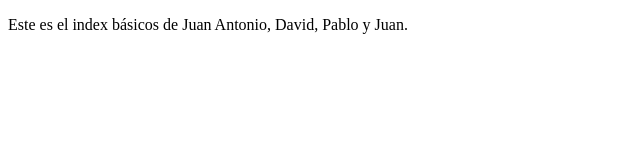
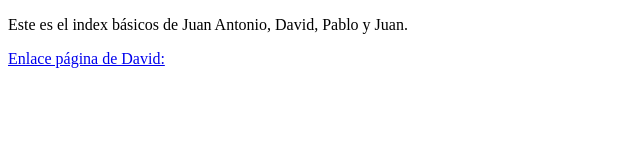
Before and after one commit to jp022/TrabajoDeEquipo, a plain HTML site: page INDEX.html in a window 1280 px wide. Shown: the whole page, without its empty margins (0-640 px from the left). Drawn offline with Linux system fonts and the light colour scheme.

Commit message:
commitDavid2

```diff
--- a/INDEX.html
+++ b/INDEX.html
@@ -7,6 +7,6 @@
         <p>
             Este es el index básicos de Juan Antonio, David, Pablo y Juan.
         </p>
-
+        <a href="DavidRodriguezBarneto.html">Enlace página de David: </a>
     </body>
 </html>
```
